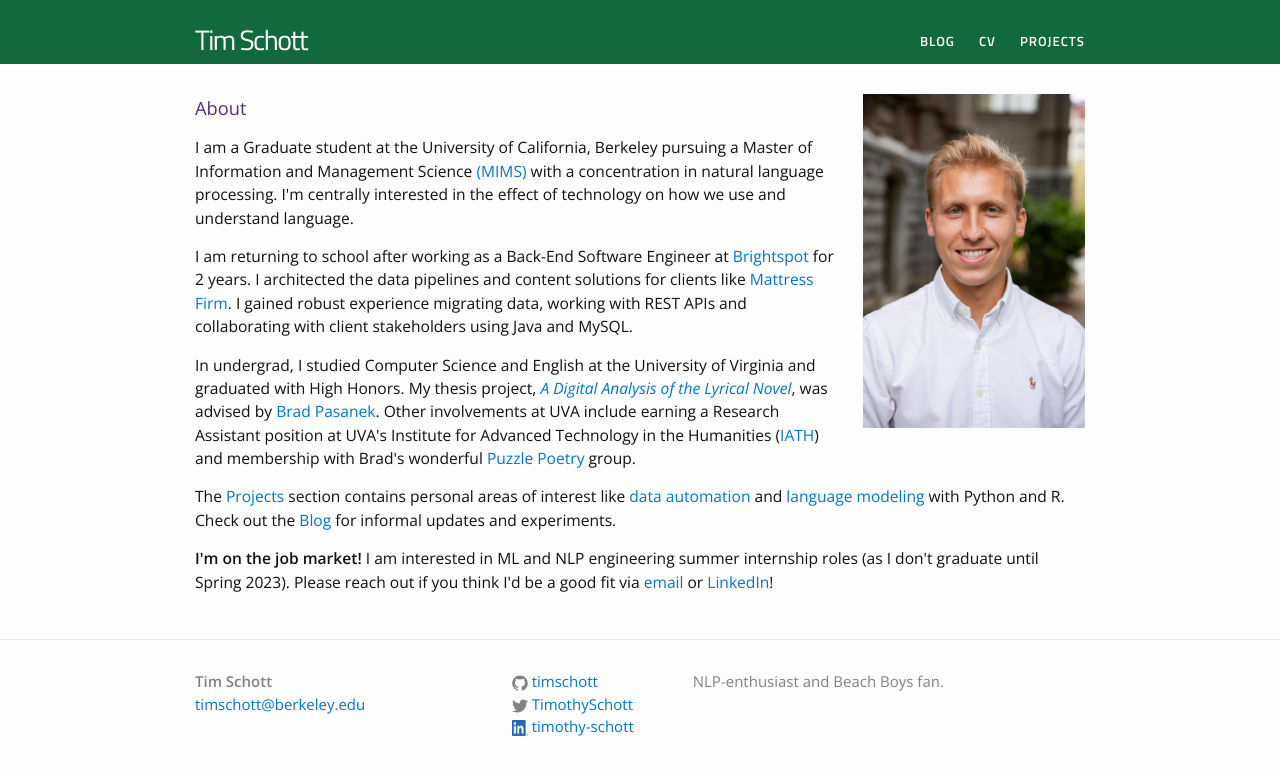
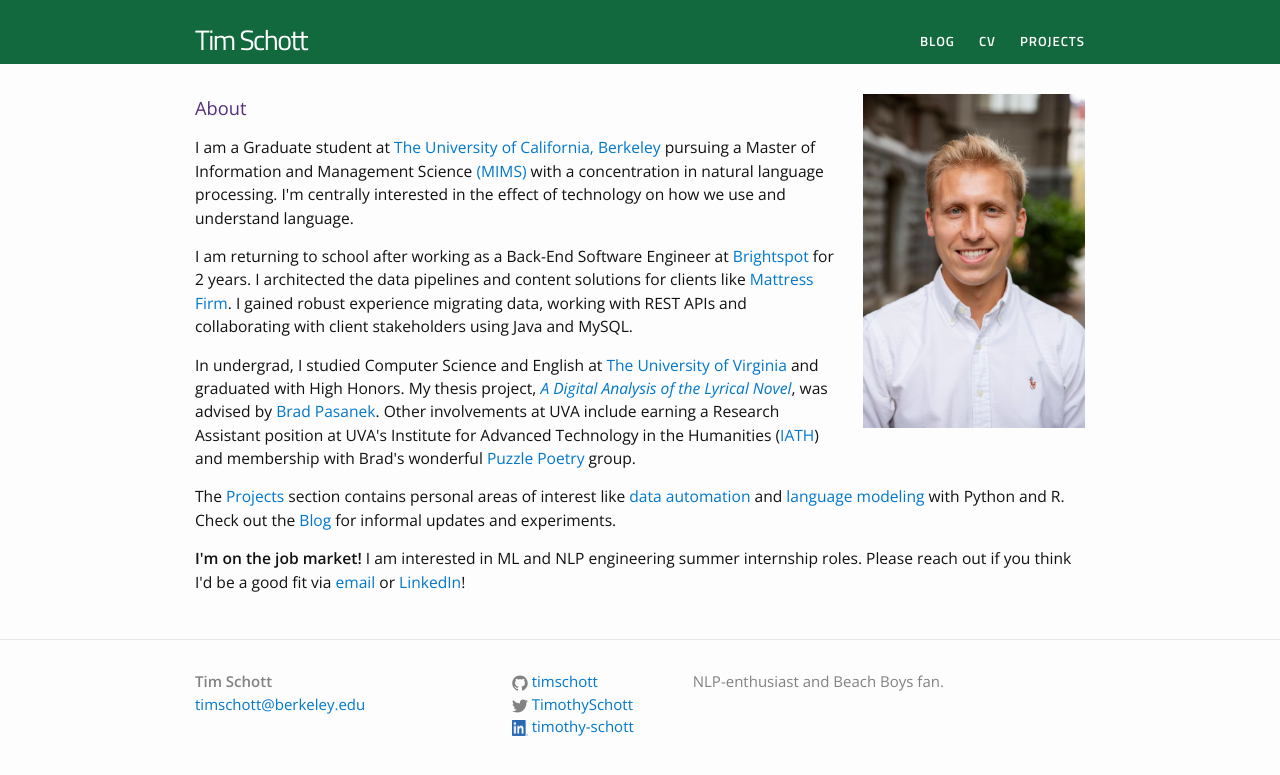
Before and after one commit to timschott/timschott.github.io, a Jekyll site: the page built from index.html, in a window 1280 px wide. Shown: the top 775 px of the page. Built offline with Jekyll 4.4.1, drawn with Linux system fonts in a browser that asks for light colours.

Commit message:
school link

```diff
--- a/index.html
+++ b/index.html
@@ -9,12 +9,12 @@
 
 <h3>About</h3>
 
-<p>I am a Graduate student at the University of California, Berkeley pursuing a Master of Information and Management Science <a href="https://www.ischool.berkeley.edu/programs/mims">(MIMS)</a> with a concentration in natural language processing. I'm centrally interested in the effect of technology on how we use and understand language.</p>
+<p>I am a Graduate student at <a href = "https://www.berkeley.edu/">The University of California, Berkeley</a> pursuing a Master of Information and Management Science <a href="https://www.ischool.berkeley.edu/programs/mims">(MIMS)</a> with a concentration in natural language processing. I'm centrally interested in the effect of technology on how we use and understand language.</p>
 
 <p>I am returning to school after working as a Back-End Software Engineer at <a href="https://www.brightspot.com/">Brightspot</a> for 2 years. I architected the data pipelines and content solutions for clients like <a href="https://www.mattressfirm.com">Mattress Firm</a>. I gained robust experience migrating data, working with REST APIs and collaborating with client stakeholders using Java and MySQL.</p>
 
-<p>In undergrad, I studied Computer Science and English at the University of Virginia and graduated with High Honors. My thesis project, <a href = "/thesis"><i>A Digital Analysis of the Lyrical Novel</i></a>, was advised by <a href="https://english.as.virginia.edu/people/profile/bmp7e">Brad Pasanek</a>. Other involvements at UVA include earning a Research Assistant position at UVA's Institute for Advanced Technology in the Humanities (<a href="http://www.iath.virginia.edu/">IATH</a>) and membership with Brad's wonderful <a href="https://puzzlepoesis.org">Puzzle Poetry</a> group.</p>
+<p>In undergrad, I studied Computer Science and English at <a href = "https://www.virginia.edu/">The University of Virginia</a> and graduated with High Honors. My thesis project, <a href = "/thesis"><i>A Digital Analysis of the Lyrical Novel</i></a>, was advised by <a href="https://english.as.virginia.edu/people/profile/bmp7e">Brad Pasanek</a>. Other involvements at UVA include earning a Research Assistant position at UVA's Institute for Advanced Technology in the Humanities (<a href="http://www.iath.virginia.edu/">IATH</a>) and membership with Brad's wonderful <a href="https://puzzlepoesis.org">Puzzle Poetry</a> group.</p>
 
 <p>The <a href="/projects">Projects</a> section contains personal areas of interest like <a href = "/projects/wapo">data automation</a> and <a href = "/projects/sbotus">language modeling</a> with Python and R. Check out the <a href="/blog">Blog</a> for informal updates and experiments.</p>
 
-<p><b>I'm on the job market!</b> I am interested in ML and NLP engineering summer internship roles (as I don't graduate until Spring 2023). Please reach out if you think I'd be a good fit via <a href="mailto:timschott@berkeley.edu">email</a> or <a href="https://linkedin.com/in/timothy-schott">LinkedIn</a>!</p>
+<p><b>I'm on the job market!</b> I am interested in ML and NLP engineering summer internship roles. Please reach out if you think I'd be a good fit via <a href="mailto:timschott@berkeley.edu">email</a> or <a href="https://linkedin.com/in/timothy-schott">LinkedIn</a>!</p>
```
